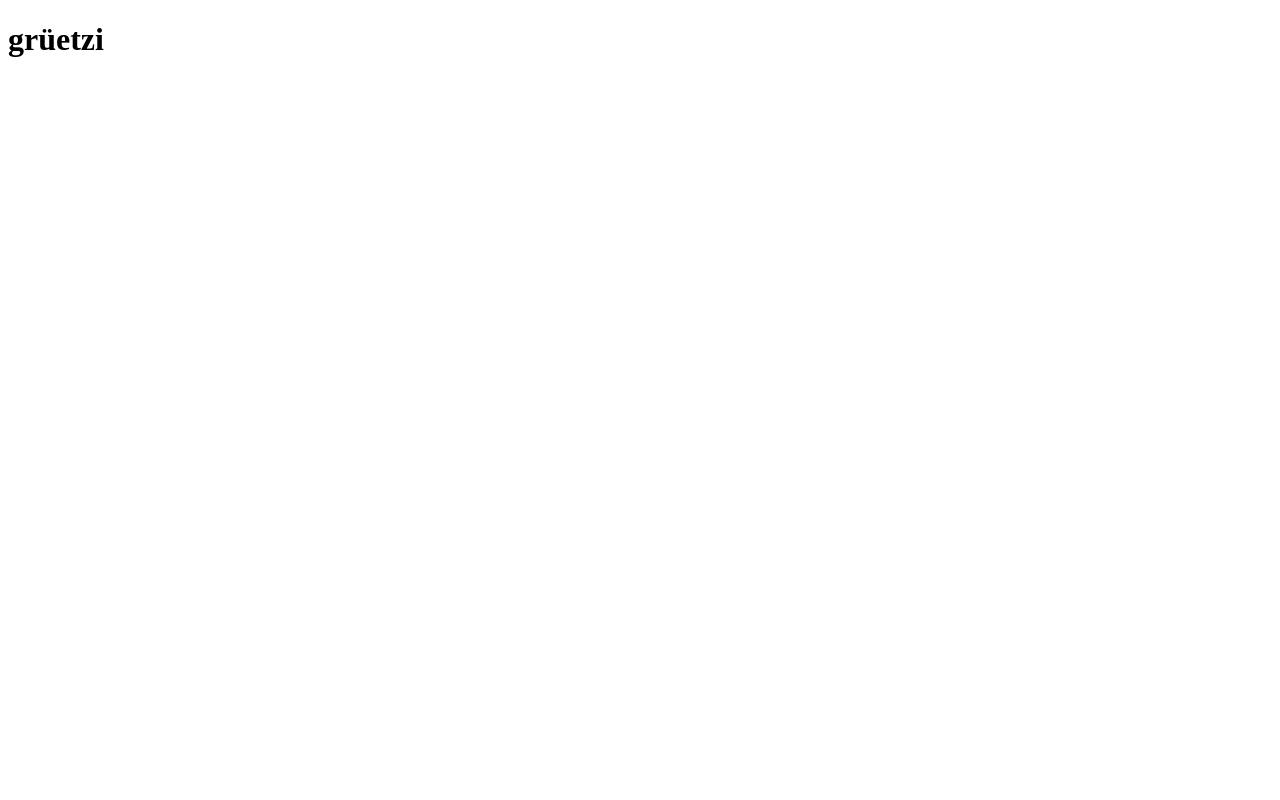
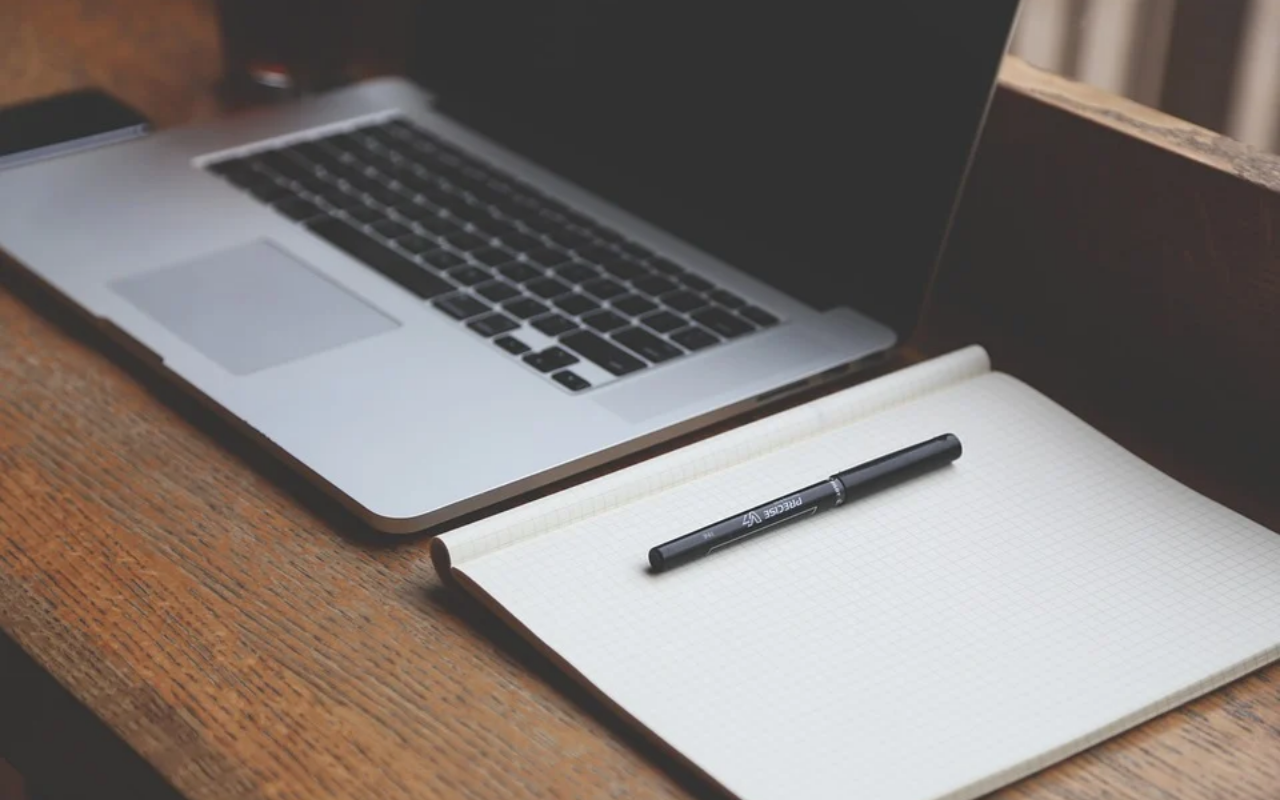
Before and after one commit to AlexanderKHub/homepage, an Angular app: page / in a window 1280 px wide. Built offline with nearby package versions, Linux system fonts and the light colour scheme.

Commit message:
added slideshow

```diff
--- a/src/app/app.component.html
+++ b/src/app/app.component.html
@@ -1 +1,3 @@
-<h1>grüetzi</h1>
+<div class="slideshow-container">
+    <img *ngIf="showImage" class="slideshow" src="assets/img/{{ images[currentImage]}}" alt="">
+</div>
--- a/src/app/app.component.scss
+++ b/src/app/app.component.scss
@@ -0,0 +1,23 @@
+.slideshow{
+    height:100vh;
+    width:100vw;
+    max-width:100%;
+    object-fit:cover;
+    animation: zoomIn 5s ease;
+}
+
+.slideshow-container{
+    height:100vh;
+    width:100vw;
+    max-width:100%;
+    overflow:hidden;
+}
+
+@keyframes zoomIn{
+    from{
+        transform: scale(1);
+    }
+    to{
+        transform: scale(1.3);
+    }
+}
--- a/src/app/app.component.ts
+++ b/src/app/app.component.ts
@@ -1,10 +1,33 @@
-import { Component } from '@angular/core';
+import { Component, OnInit } from '@angular/core';
+//import { setTimeout } from 'timers';
+//import { setInterval } from 'timers';
 
 @Component({
   selector: 'app-root',
   templateUrl: './app.component.html',
   styleUrls: ['./app.component.scss']
 })
-export class AppComponent {
-  title = 'alexanderkeil';
+
+export class AppComponent implements OnInit {
+  images = [
+    'laptop.webp',
+    'coding.jpg'
+  ]
+  currentImage = 0;
+  showImage = true;
+
+  ngOnInit(){
+    this.updateImage();
+  }
+
+  updateImage(){
+    setInterval(() =>{
+      this.currentImage++;
+      this.currentImage = this.currentImage % this.images.length;
+      this.showImage = false;
+      setTimeout(()=>{
+        this.showImage = true;
+      },10)
+    },8000)
+  }
 }
--- a/src/styles.scss
+++ b/src/styles.scss
@@ -1 +1,4 @@
-/* You can add global styles to this file, and also import other style files */
+
+body{
+    margin:0;
+}
```
Also changed, not shown: src/assets/img/coding.jpg (added), src/assets/img/laptop.webp (added).
